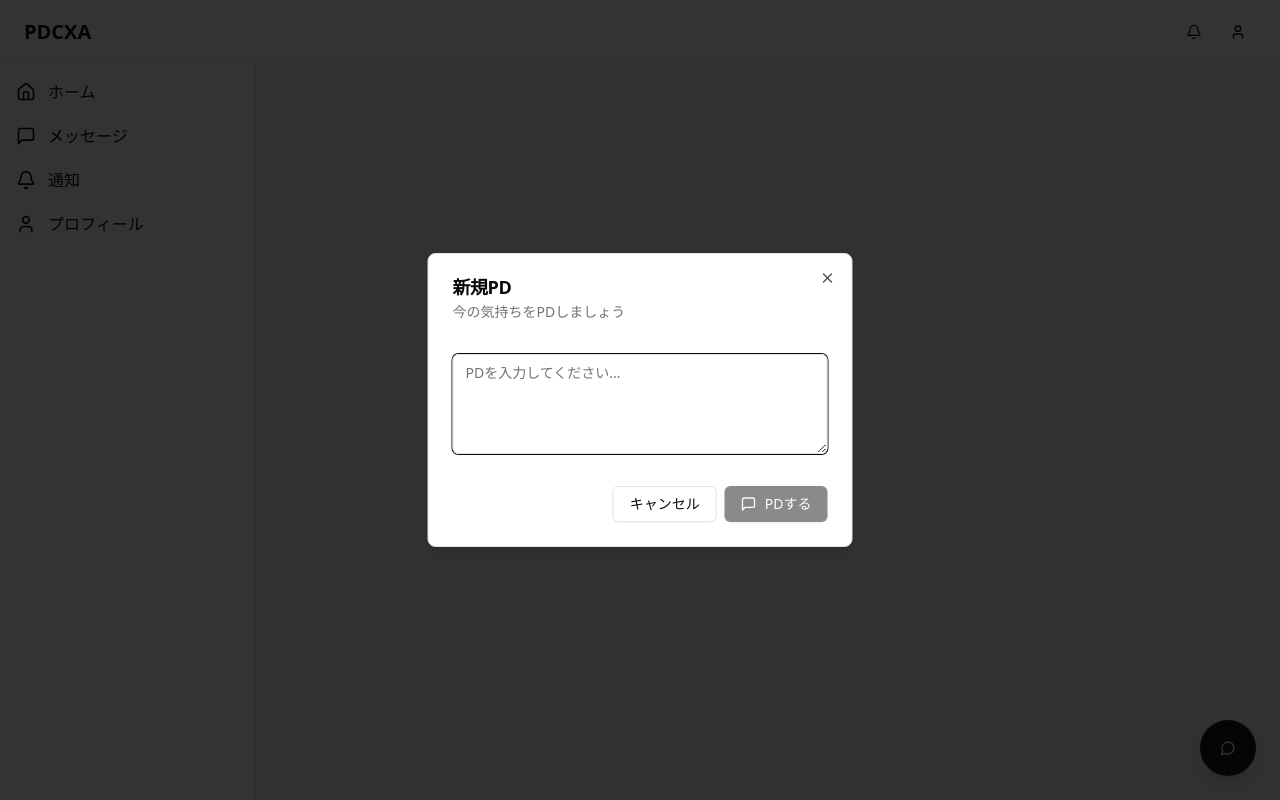
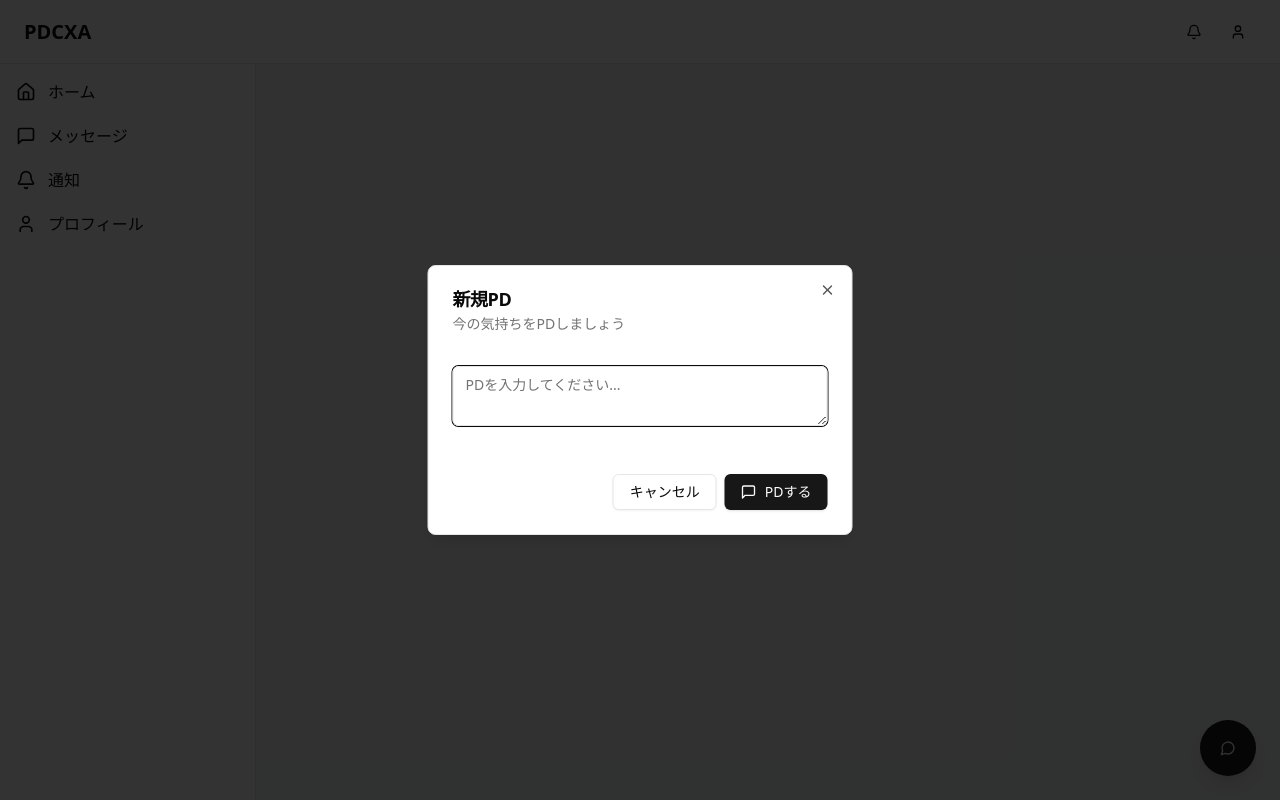
Before and after one commit to RasengunShotaro/pdcxa, a Next.js app: page / in a window 1280 px wide. Both pictures are taken after a click on the button 1228 px from the left and 748 px from the top of the page. Built offline with nearby package versions, Linux system fonts and the light colour scheme.

Commit message:
👍 PDフォームへのRHFの導入

```diff
--- a/src/feature/pd/components/PdModal.tsx
+++ b/src/feature/pd/components/PdModal.tsx
@@ -9,10 +9,18 @@ import {
   DialogHeader,
   DialogTitle,
 } from "@/components/ui/dialog";
+import {
+  Form,
+  FormControl,
+  FormField,
+  FormMessage,
+} from "@/components/ui/form";
 import { Textarea } from "@/components/ui/textarea";
 import { usePd } from "@/hooks/usePd";
+import { zodResolver } from "@hookform/resolvers/zod";
 import { MessageSquare } from "lucide-react";
-import { useState } from "react";
+import { useForm } from "react-hook-form";
+import { type PdFormSchema, pdFormSchema } from "../types";
 
 interface PdModalProps {
   isOpen: boolean;
@@ -20,15 +28,18 @@ interface PdModalProps {
 }
 
 export const PdModal: React.FC<PdModalProps> = ({ isOpen, onClose }) => {
-  const [content, setContent] = useState("");
+  const form = useForm<PdFormSchema>({
+    resolver: zodResolver(pdFormSchema),
+    defaultValues: {
+      pd: "",
+    },
+  });
   const { createPd } = usePd();
 
-  const handleSubmit = () => {
-    if (content.trim()) {
-      createPd(content);
-      setContent("");
+  const onSubmit = (values: PdFormSchema) => {
+    createPd(values.pd);
+    form.reset();
     onClose();
-    }
   };
 
   return (
@@ -38,26 +49,35 @@ export const PdModal: React.FC<PdModalProps> = ({ isOpen, onClose }) => {
           <DialogTitle>新規PD</DialogTitle>
           <DialogDescription>今の気持ちをPDしましょう</DialogDescription>
         </DialogHeader>
+        <Form {...form}>
+          <form onSubmit={form.handleSubmit(onSubmit)} className="space-y-8">
+            <FormField
+              control={form.control}
+              name="pd"
+              render={({ field }) => (
                 <div className="grid gap-4 py-4">
+                  <FormControl>
                     <Textarea
                       placeholder="PDを入力してください..."
-            value={content}
-            onChange={(e) => setContent(e.target.value)}
-            className="min-h-[100px]"
+                      {...field}
                     />
+                  </FormControl>
+                  <FormMessage />
                 </div>
+              )}
+            />
             <DialogFooter>
               <Button variant="outline" onClick={onClose}>
                 キャンセル
               </Button>
-          <Button onClick={handleSubmit} disabled={!content.trim()}>
+              <Button type="submit">
                 <MessageSquare className="h-3 w-3" />
                 PDする
               </Button>
             </DialogFooter>
+          </form>
+        </Form>
       </DialogContent>
     </Dialog>
   );
 };
-
-export default PdModal;
--- a/src/feature/pd/components/PostPdButton.tsx
+++ b/src/feature/pd/components/PostPdButton.tsx
@@ -1,7 +1,7 @@
 import { Button } from "@/components/ui/button";
 import { MessageCircle } from "lucide-react";
 import { useState } from "react";
-import PdModal from "./PdModal";
+import { PdModal } from "./PdModal";
 
 export function PostPdButton() {
   const [isModalOpen, setIsModalOpen] = useState(false);
```
Lines whose indentation alone changed are shown as unchanged.
